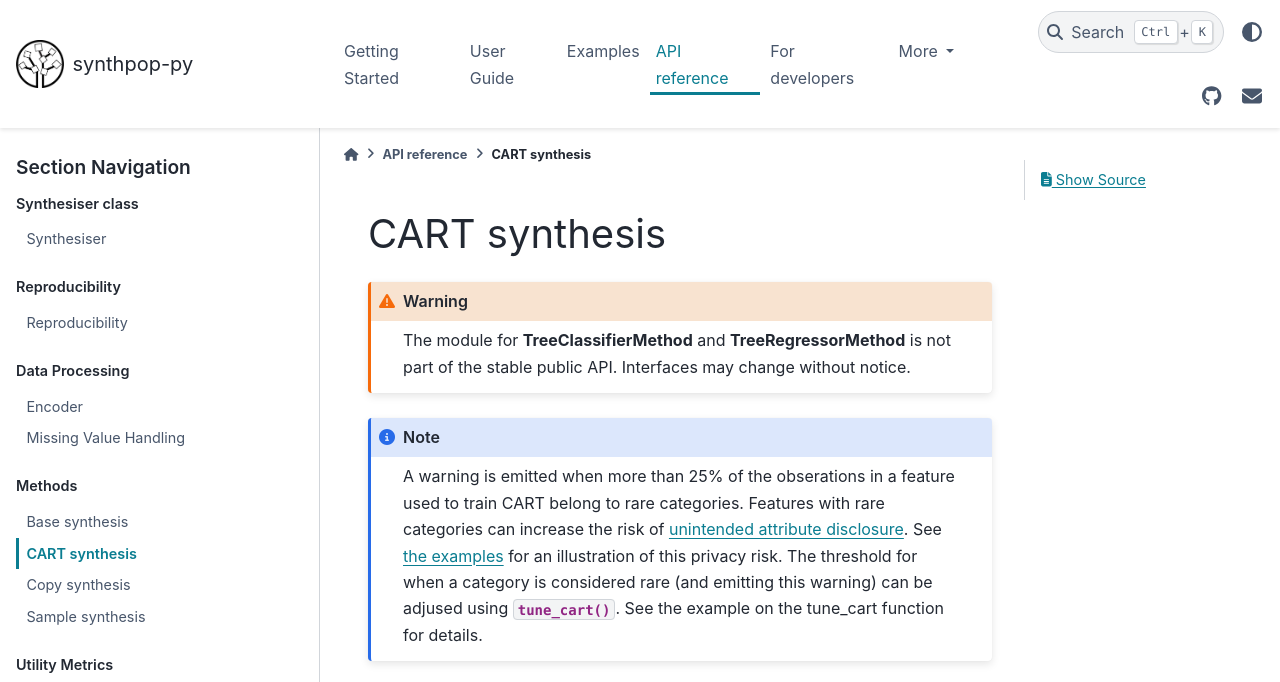
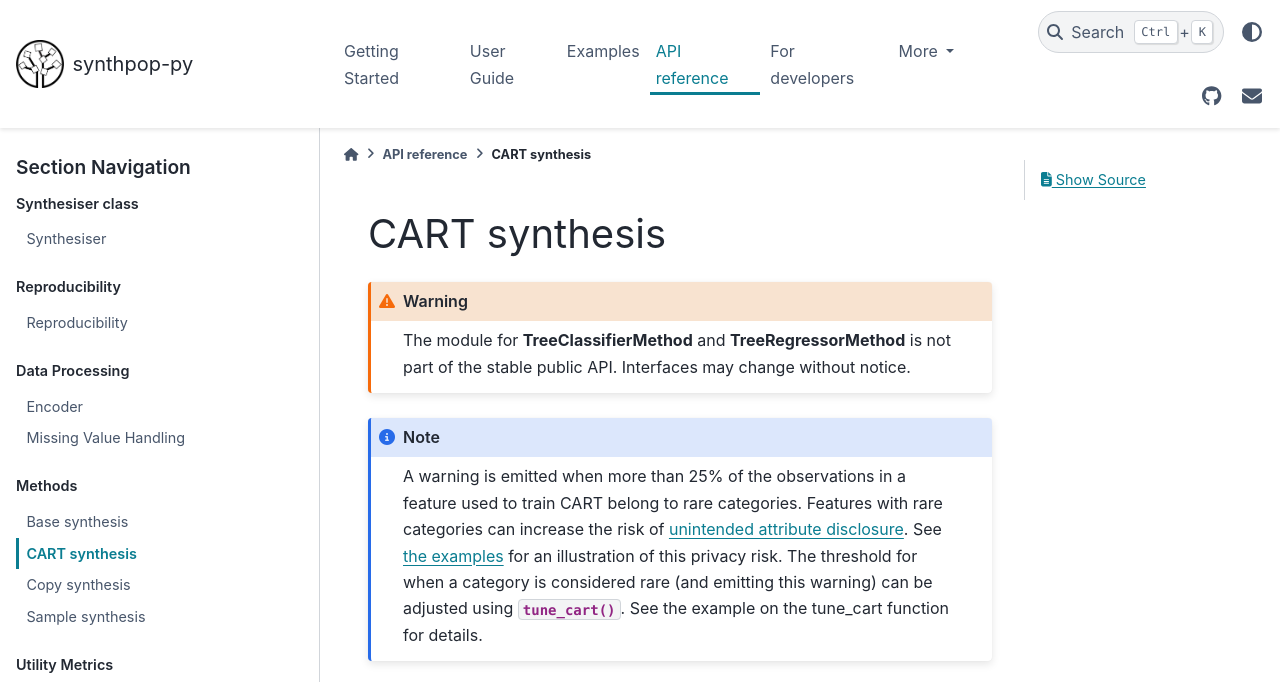
Before and after one commit to duonl/synthpop-py, a Sphinx documentation site: the page built from docs/source/api_reference/synthesis_methods/CART.rst, in a window 1280 px wide and 980 px high, cut to the strip 0-682 px from the top of the window. Built offline with Sphinx 7.4.7 and the PyData theme 0.15.4, drawn with Linux system fonts in a browser that asks for light colours.

Commit message:
Apply suggestions from code review
Co-authored-by: anneliesdej <113341080+anneliesdej@users.noreply.github.com>

```diff
--- a/docs/source/api_reference/synthesis_methods/CART.rst
+++ b/docs/source/api_reference/synthesis_methods/CART.rst
@@ -7,9 +7,9 @@ CART synthesis
 
 .. note::
 
-   A warning is emitted when more than 25% of the obserations in a feature used to train CART belong to rare categories.
+   A warning is emitted when more than 25% of the observations in a feature used to train CART belong to rare categories.
    Features with rare categories can increase the risk of :ref:`unintended attribute disclosure <612-attribute-disclosure>`. See :doc:`the examples <../../examples/rare_categories>` for an illustration of this privacy risk.
-   The threshold for when a category is considered rare (and emitting this warning) can be adjused using :func:`tune_cart`. See :ref:`the example on the tune_cart function <../../examples/tune_cart_function>` for details.
+   The threshold for when a category is considered rare (and emitting this warning) can be adjusted using :func:`tune_cart`. See :ref:`the example on the tune_cart function <../../examples/tune_cart_function>` for details.
 
 
 .. automodule:: synthpop.methods.cart_synth
```
Also changed, not shown: 2 other files.
